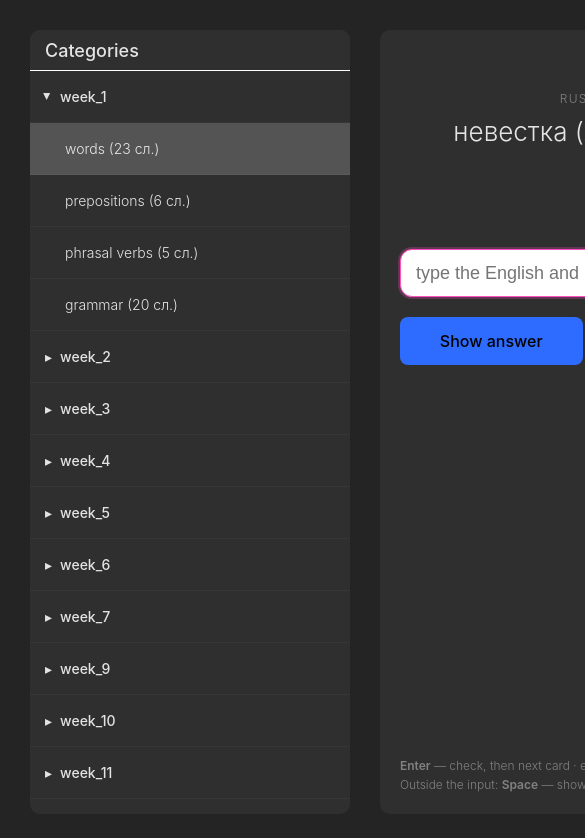
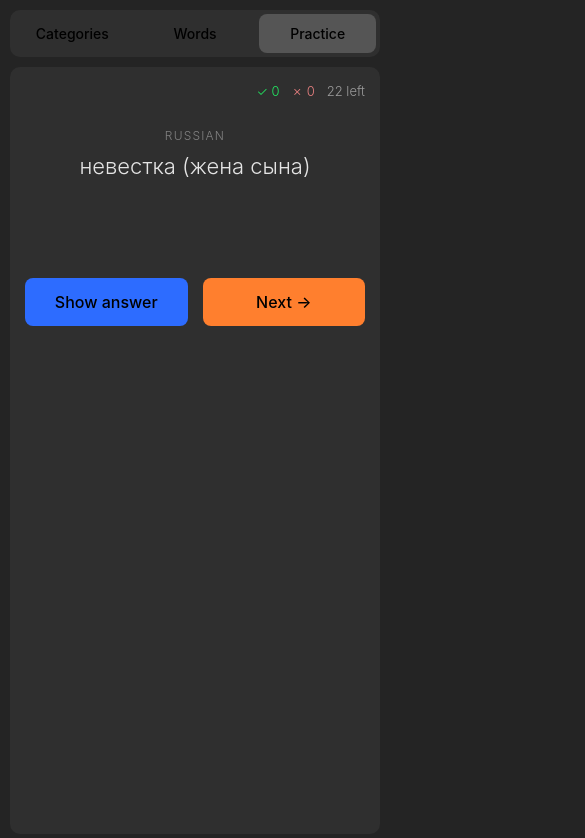
Before and after one commit to Oberst472/teach, a Vue app: page / in a window 390 px wide. Shown: the top 838 px of the page, 585 px wide, since content can reach past the window. Built offline with nearby package versions, Linux system fonts and the light colour scheme.

Commit message:
Make the layout adaptive with a tab bar and flashcard mode on phones
Co-Authored-By: Claude Opus 5.5 <noreply@anthropic.com>

```diff
--- a/src/App.vue
+++ b/src/App.vue
@@ -1,5 +1,15 @@
 <template>
-  <section class='app'>
+  <section class='app' :class='`app--tab-${data.mobileTab}`'>
+    <!-- Only shown on narrow screens, where one panel is visible at a time -->
+    <nav class='app__tabs'>
+      <button class='app__tab'
+              v-for='tab in tabs'
+              :key='tab.key'
+              :class='{"app__tab--active": data.mobileTab === tab.key}'
+              @click='selectTab(tab.key)'
+      >{{ tab.title }}</button>
+    </nav>
+
     <ul class='app__nav first'>
       <li class='app__nav-item app__nav-title'>
         Categories
@@ -39,7 +49,7 @@
                 title="Swap the question and answer languages"
                 @click="data.isAlgorithmChanged = !data.isAlgorithmChanged">{{ data.isAlgorithmChanged ? 'EN → RU' : 'RU → EN' }}
         </button>
-        <button class="app__nav-item-btn" @click="data.isKeyboardActive = true">Typing practice</button>
+        <button class="app__nav-item-btn app__nav-item-btn--typing" @click="data.isKeyboardActive = true">Typing practice</button>
       </li>
 
       <li class='app__nav-item app__nav-description'
@@ -128,6 +138,7 @@ const data = reactive({
   isKeyboardActive: false,
   isAlgorithmChanged: false,
   openGroups: [] as string[],
+  mobileTab: 'practice' as 'categories' | 'words' | 'practice',
   result: '' as '' | 'correct' | 'wrong' | 'shown',
   score: {correct: 0, wrong: 0}
 })
@@ -161,6 +172,17 @@ const feedbackText = computed(() => ({
   wrong: 'Not quite — compare with the answer above. Enter — next card.',
   shown: 'Enter — next card.',
 }[data.result]))
+
+const tabs = [
+  {key: 'categories', title: 'Categories'},
+  {key: 'words', title: 'Words'},
+  {key: 'practice', title: 'Practice'},
+]
+
+const selectTab = function (key) {
+  data.mobileTab = key
+  if (key === 'practice') focusInput()
+}
 
 const focusInput = () => nextTick(() => answerInput.value?.focus())
 
@@ -227,6 +249,8 @@ const openParentGroup = function (category: string) {
 
 const changeActiveCategory = function (val: string) {
   data.activeCategoryWord = val
+  // On narrow screens picking a category goes straight to practice
+  data.mobileTab = 'practice'
   data.score = {correct: 0, wrong: 0}
   data.currentCategoryWords = categories.value[val]
   data.defaultEls = JSON.parse(JSON.stringify(data.currentCategoryWords))
@@ -575,6 +599,97 @@ onMounted(() => {
     }
   }
 
+  &__tabs {
+    display: none;
+  }
+
+  @media (max-width: 1200px) {
+    padding: 20px;
+
+    &__nav {
+      max-height: calc(100vh - 40px);
+
+      &.first {
+        width: 240px;
+      }
+    }
+
+    &__content {
+      width: 360px;
+      max-height: calc(100vh - 40px);
+    }
+  }
+
+  // Narrow screens: tabs on top, one panel at a time
+  @media (max-width: 900px) {
+    height: 100dvh;
+    flex-direction: column;
+    padding: 10px;
+    gap: 10px;
+
+    &__tabs {
+      display: flex;
+      flex-shrink: 0;
+      gap: 6px;
+      padding: 4px;
+      background-color: rgba(255, 255, 255, 0.05);
+      border-radius: 10px;
+    }
+
+    &__tab {
+      flex: 1 1 0;
+      padding: 10px 5px;
+      font-size: 14px;
+      background-color: transparent;
+
+      &--active {
+        background-color: rgba(255, 255, 255, 0.18);
+      }
+    }
+
+    &__nav,
+    &__content {
+      display: none;
+      flex: 1 1 auto;
+      width: auto !important;
+      min-height: 0;
+      max-height: none;
+      margin-left: 0 !important;
+    }
+
+    &--tab-categories &__nav.first,
+    &--tab-words &__nav.second,
+    &--tab-practice &__content {
+      display: flex;
+    }
+
+    &__nav-title {
+      height: auto;
+      min-height: 44px;
+    }
+
+    &__nav-item-btn--typing {
+      display: none;
+    }
+
+    &__content {
+      padding: 15px;
+
+      &-current {
+        font-size: 22px;
+      }
+
+      &-translate {
+        font-size: 18px;
+      }
+
+      // No typing on phones: just "Show answer" / "Next", and no keyboard shortcuts
+      &-inp,
+      &-help {
+        display: none;
+      }
+    }
+  }
 }
 
 b {
--- a/src/components/sections/keyboard/index.vue
+++ b/src/components/sections/keyboard/index.vue
@@ -185,6 +185,7 @@ onMounted(focusInput)
   background-color: rgba(0, 0, 0, 0.6);
 
   &__card {
+    position: relative;
     width: 100%;
     max-width: 860px;
     max-height: 100%;
@@ -326,5 +327,46 @@ onMounted(focusInput)
       color: #20ff67;
     }
   }
+
+  @media (max-width: 600px) {
+    padding: 10px;
+
+    &__card {
+      padding: 15px;
+    }
+
+    &__header {
+      flex-wrap: wrap;
+      gap: 8px 12px;
+      margin-bottom: 15px;
+    }
+
+    &__title {
+      width: 100%;
+      order: -1;
+    }
+
+    &__close {
+      position: absolute;
+      top: 12px;
+      right: 12px;
+    }
+
+    &__hint {
+      font-size: 16px;
+    }
+
+    &__target {
+      font-size: 20px;
+    }
+
+    &__actions {
+      flex-wrap: wrap;
+    }
+
+    &__btn {
+      flex: 1 1 auto;
+    }
+  }
 }
 </style>
```
Also changed, not shown: 1 other file (tests, documents, lock files or other folders).
